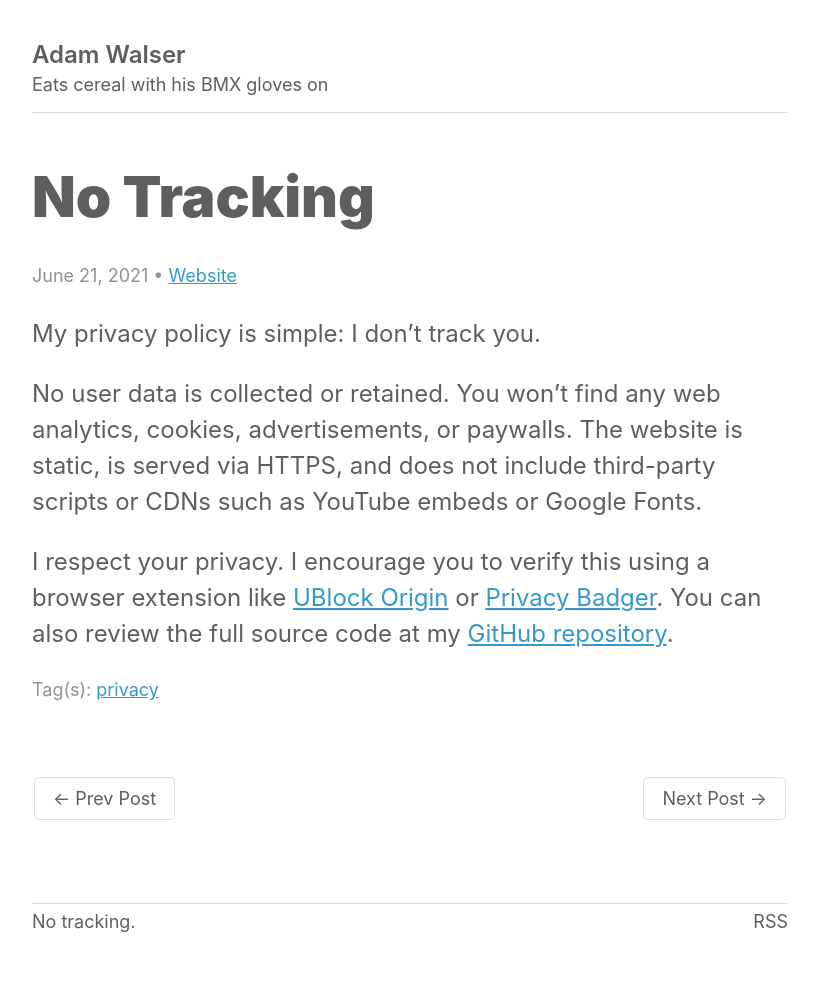
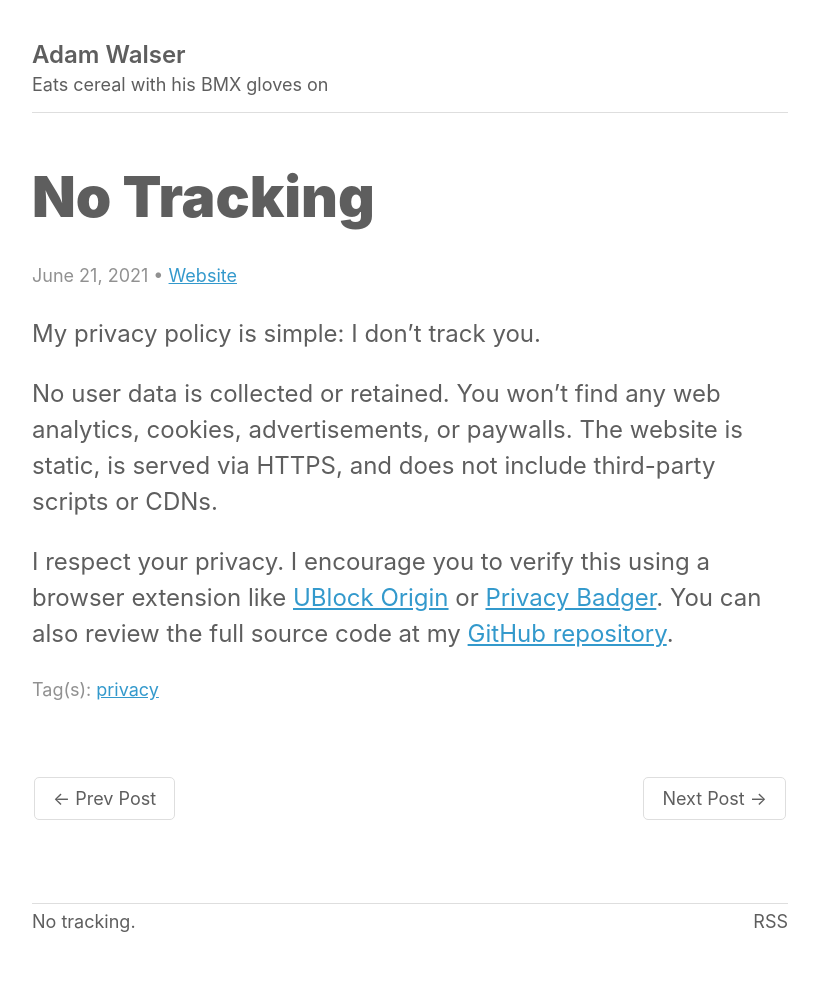
Before and after one commit to ajpwalser/ajpwalser.github.io, a Jekyll site: the page built from _posts/2021-06-21-no-tracking.md, in a window 1280 px wide. Shown: the whole page, without its empty margins (230-1049 px from the left). Built offline with Jekyll 4.4.1, drawn with Linux system fonts in a browser that asks for light colours; some web fonts are replaced.

Commit message:
Update 2021-06-21-no-tracking.md

```diff
--- a/_posts/2021-06-21-no-tracking.md
+++ b/_posts/2021-06-21-no-tracking.md
@@ -6,8 +6,8 @@
 date: 2021-06-21
 ---
 
-My privacy policy is simple: I don't track you.
+My privacy policy is simple: I don't track you.<!--more-->
 
-No user data is collected or retained. You won't find any web analytics, cookies, advertisements, or paywalls. The website is static, is served via HTTPS, and does not include third-party scripts or CDNs such as YouTube embeds or Google Fonts.<!--more-->
+No user data is collected or retained. You won't find any web analytics, cookies, advertisements, or paywalls. The website is static, is served via HTTPS, and does not include third-party scripts or CDNs.
 
 I respect your privacy. I encourage you to verify this using a browser extension like [UBlock Origin](https://ublockorigin.com/) or [Privacy Badger](https://privacybadger.org/). You can also review the full source code at my [GitHub repository](https://github.com/ajpwalser/ajpwalser.github.io).
```
